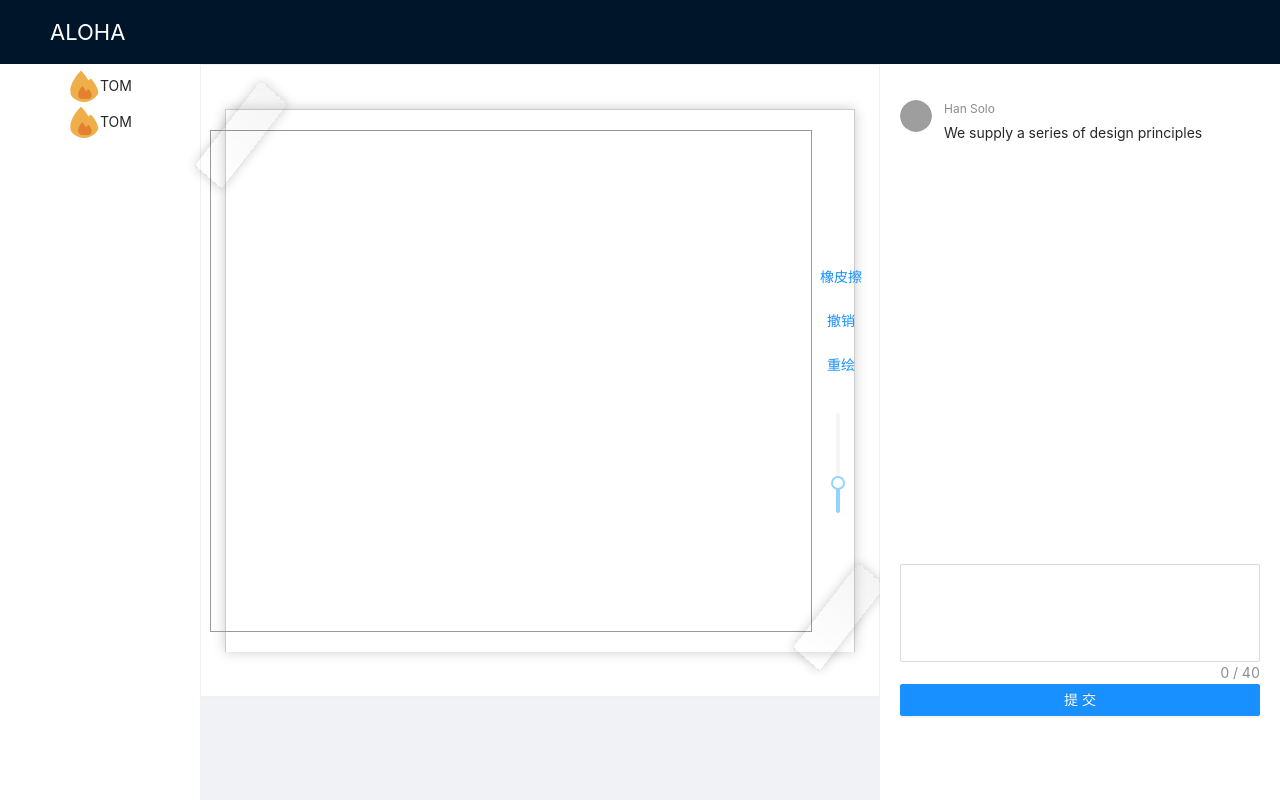
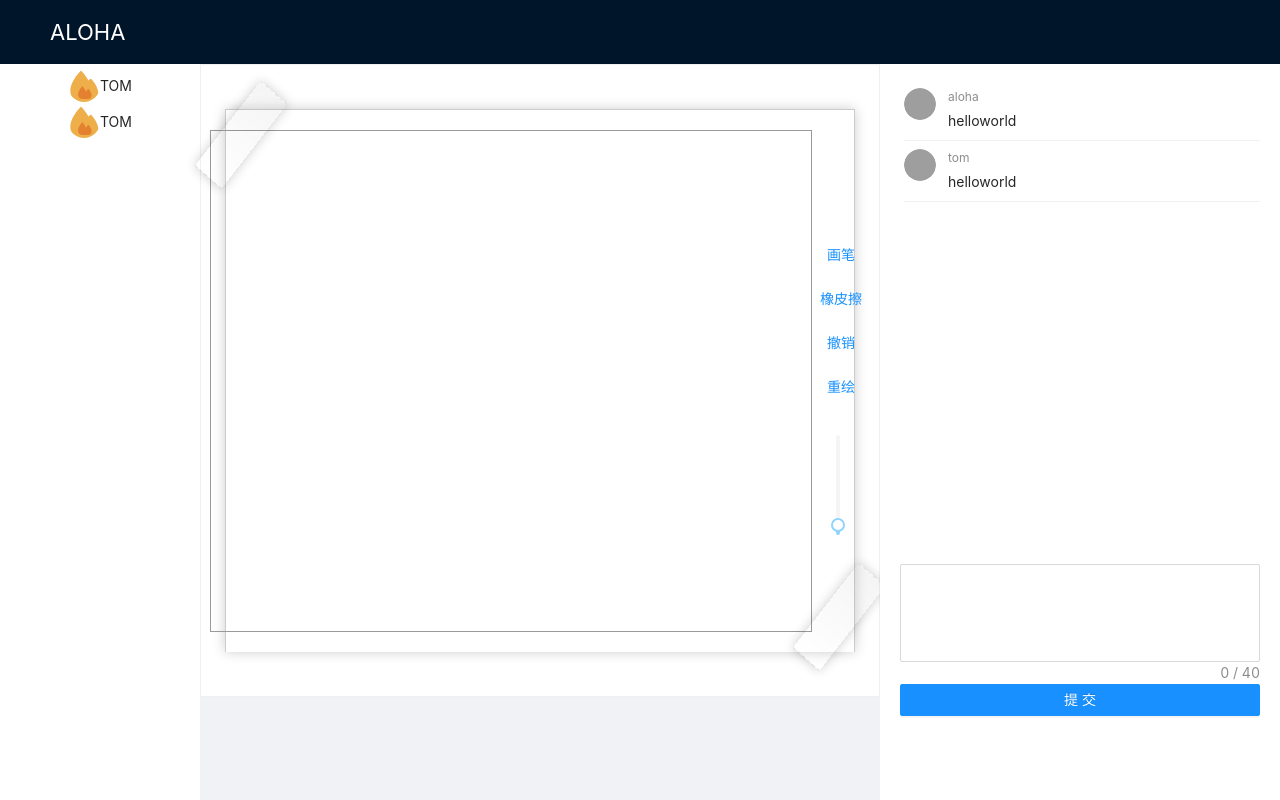
Before and after one commit to ZUOZHE1997/DrawSomething, a React (Create React App) app in the folder frontend/: page / in a window 1280 px wide. Built offline with nearby package versions, Linux system fonts and the light colour scheme; grey boxes are pictures that could not be loaded.

Commit message:
完善canvas画板

```diff
--- /dev/null
+++ b/frontend/src/components/comment/index.css
@@ -0,0 +1,6 @@
+.ant-comment-inner {
+  padding: 4px;
+}
+.ant-divider-horizontal{
+    margin: 4px;
+}
--- /dev/null
+++ b/frontend/src/components/comment/index.js
@@ -0,0 +1,20 @@
+import { Comment, Avatar, Divider } from 'antd'
+import React from 'react'
+import './index.css'
+
+export class CommentGuide extends React.Component {
+  render() {
+    return (
+      <div>
+        <Comment
+          author={this.props.item.name}
+          avatar={
+            <Avatar src={this.props.item.avatar} alt={this.props.item.name} />
+          }
+          content={<p>{this.props.item.content}</p>}
+        />{' '}
+        <Divider />
+      </div>
+    )
+  }
+}
--- a/frontend/src/views/Content/draw.js
+++ b/frontend/src/views/Content/draw.js
@@ -1,12 +1,17 @@
 export class Draw {
-  constructor(element) {
-    // 获取实例
-    this.canvas = document.getElementById(element)
+  constructor(options) {
+    console.log(options)
+    // 获取canvas实例
+    this.canvas = document.getElementById(options.element)
     this.ctx = this.canvas.getContext('2d')
     // 初始化画笔
     this.painting = false
     this.lastPoint = { x: undefined, y: undefined }
+    this.clear = false //是否亲清除
+    this.history = [] // 记录
+    this.lineWidth = 3 // 笔刷大小
   }
+  // 初始化
   init() {
     this.canvas.onmousedown = (e) => {
       this.readyDraw(e)
@@ -18,12 +23,22 @@ export class Draw {
       this.stopDraw()
     }
   }
+
   // 开始准备绘制
   readyDraw(e) {
+    let firstDot = this.ctx.getImageData(
+      0,
+      0,
+      this.canvas.width,
+      this.canvas.height
+    ) //在这里储存绘图表面
+    this.saveData(firstDot)
     this.painting = true
     let x = e.offsetX
     let y = e.offsetY
     this.lastPoint = { x: x, y: y }
+    this.ctx.save()
+    this.drawCircle(x, y, 0)
   }
   // 鼠标点击canvas正在绘画
   drawing(e) {
@@ -33,27 +48,76 @@ export class Draw {
       let newPoint = { x: x, y: y }
       this.drawLine(this.lastPoint.x, this.lastPoint.y, newPoint.x, newPoint.y)
       this.lastPoint = newPoint
+      // this.history.push({
+      //   method: 'drawImage',
+      //   params: params
+      // })
     }
   }
   // 停止绘制
   stopDraw() {
     this.painting = false
   }
-   // 鼠标点击画点
+  // 鼠标点击画点
   drawCircle(x, y, radius) {
     this.ctx.save()
     this.ctx.beginPath()
     this.ctx.arc(x, y, radius, 0, Math.PI * 2)
     this.ctx.fill()
+    if (this.clear) {
+      this.ctx.clip();
+      this.ctx.clearRect(0,0,this.canvas.width,this.canvas.height);
+      this.ctx.restore();
+  }
   }
   // 鼠标平移划线
   drawLine(x1, y1, x2, y2) {
-    this.ctx.lineWidth = 3
+    this.ctx.lineWidth = this.lineWidth // 笔刷大小
     this.ctx.lineCap = 'round'
     this.ctx.lineJoin = 'round'
-    this.ctx.moveTo(x1, y1)
-    this.ctx.lineTo(x2, y2)
-    this.ctx.stroke()
-    this.ctx.closePath()
+    console.log(this.clear)
+    if (this.clear) {
+      this.ctx.save()
+      this.ctx.globalCompositeOperation = 'destination-out'
+      this.ctx.stroke()
+      this.ctx.closePath()
+      this.ctx.clip()
+      this.ctx.clearRect(0, 0, this.canvas.width, this.canvas.height)
+      this.ctx.restore()
+    } else {
+      this.ctx.moveTo(x1, y1)
+      this.ctx.lineTo(x2, y2)
+      this.ctx.stroke()
+      this.ctx.closePath()
+    }
+  }
+  // //
+  cleaning() {
+    this.clear = true
+  }
+  // 清空
+  reset() {
+    this.ctx.clearRect(0, 0, this.canvas.width, this.canvas.height)
+    console.log(this.canvas.width, this.canvas.height)
+    // this.canvas.width = this.canvas.width
+    // this.canvas.height = this.canvas.height
+  }
+  undo() {
+    console.log(this.history)
+    if (this.history.length < 1) return false
+    this.ctx.putImageData(this.history[this.history.length - 1], 0, 0)
+    this.history.pop()
+  }
+  saveData(data) {
+    this.history.length === 10 && this.history.shift() // 上限为储存10步，太多了怕挂掉
+    this.history.push(data)
+  }
+  changeLine(value) {
+    console.log(value)
+    this.lineWidth = value
+  }
+  checkPen(){
+    console.log()
+    this.clear = false
   }
 }
--- a/frontend/src/views/Content/index.js
+++ b/frontend/src/views/Content/index.js
@@ -1,15 +1,28 @@
 import React from 'react'
 import './index.css'
-import { Card, Button, Slider } from 'antd'
+import { Card, Button, Slider, Tooltip } from 'antd'
 import { Draw } from './draw'
 
 export class DrawContent extends React.Component {
+  constructor() {
+    super()
+    this.draw = ''
+    this.state = {
+      disabled: true,
+    }
+  }
   componentDidMount() {
-    let draw = new Draw('draw')
-    // console.log(draw)
-    draw.init()
+    this.draw = new Draw({ element: 'draw' })
+    this.draw.init()
+    this.setState({
+      disabled: false,
+    })
   }
-
+  changeLineWidth(value) {
+    if (this.draw) {
+      this.draw.changeLine(value)
+    }
+  }
   render() {
     const silderStyle = {
       display: 'inline-block',
@@ -22,17 +35,57 @@ export class DrawContent extends React.Component {
         <div className="draw-content">
           <canvas width="600" height="500" id="draw" />
           <div className="operating-btn-list">
-            <Button type="link" size="small">
-              橡皮擦
+            {}
+            <Button
+              type="link"
+              size="small"
+              onClick={() => {
+                this.draw.checkPen()
+              }}
+            >
+              画笔
             </Button>
-            <Button type="link" size="small">
+            <Tooltip title="有BUG,暂时不要用" color="red">
+              <Button
+                type="link"
+                size="small"
+                onClick={() => {
+                  this.draw.cleaning()
+                }}
+              >
+                橡皮擦
+              </Button>
+            </Tooltip>
+
+            <Button
+              type="link"
+              size="small"
+              onClick={() => {
+                this.draw.undo()
+              }}
+            >
               撤销
             </Button>
-            <Button type="link" size="small">
+            <Button
+              type="link"
+              size="small"
+              onClick={() => {
+                this.draw.reset()
+              }}
+            >
               重绘
             </Button>
             <div style={silderStyle}>
-              <Slider vertical defaultValue={30} />
+              <Slider
+                vertical
+                disabled={this.state.disabled}
+                defaultValue={3}
+                onAfterChange={(value) => {
+                  this.changeLineWidth(value)
+                }}
+                max={12}
+                min={2}
+              />
             </div>
           </div>
         </div>
--- a/frontend/src/views/MsgBoard/index.js
+++ b/frontend/src/views/MsgBoard/index.js
@@ -1,30 +1,32 @@
 import React from 'react'
 import './index.css'
-import { Comment, Avatar, Button, Input } from 'antd'
-
+import { Button, Input } from 'antd'
+import {CommentGuide} from '../../components/comment/index'
 const { TextArea } = Input
 
 export class MsgBoard extends React.Component {
-  // constructor(props) {
-  //     super(props);
-  // }
-
   render() {
+    const list = [
+      {
+        name: 'aloha',
+        avatar:
+          'https://avatars.githubusercontent.com/u/36844445?s=400&u=5d764d41119d96e18e0468bb5f22495db2d9882c&v=4',
+        content: 'helloworld',
+      },
+      {
+        name: 'tom',
+        avatar:
+          'https://avatars.githubusercontent.com/u/36844445?s=400&u=5d764d41119d96e18e0468bb5f22495db2d9882c&v=4',
+        content: 'helloworld',
+      },
+    ]
     return (
       <div className="message-board">
         <div className="message-board-show">
-          <Comment
-            author="Han Solo"
-            avatar={
-              <Avatar
-                src="https://zos.alipayobjects.com/rmsportal/ODTLcjxAfvqbxHnVXCYX.png"
-                alt="Han Solo"
-              />
-            }
-            content={<p>We supply a series of design principles</p>}
-          />
+          {list.map((p) => {
+            return <CommentGuide item={p} key={p.name}></CommentGuide>
+          })}
         </div>
-
         <TextArea showCount={true} maxLength={40} autoSize={{ minRows: 4 }} />
         <Button type="primary" block>
           提交
```
Also changed, not shown: 1 other file (tests, documents, lock files or other folders).
